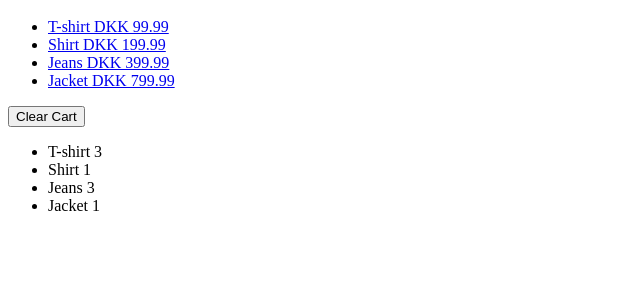
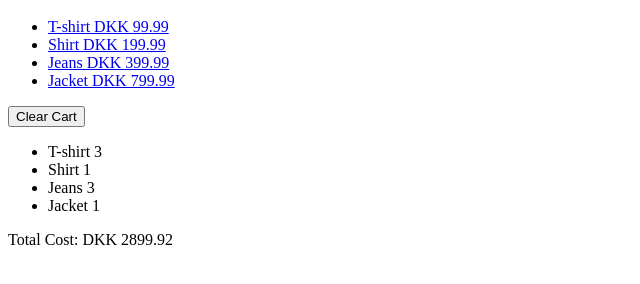
Before and after one commit to hossain24/webshop-js, a plain HTML site: page index.html in a window 1280 px wide. Shown: the part 48-332 px from the top of the page, without its empty margins (0-640 px from the left). Drawn offline with nearby package versions, Linux system fonts and the light colour scheme.

Commit message:
clear-cart function added

```diff
--- a/index.html
+++ b/index.html
@@ -26,16 +26,22 @@
     <div>
         <ul id="show-cart">
         </ul>
+
+        <div>Total Cost: DKK <span id="total-cart"></span></div>
     </div>
 
     <script>
-
         $(".add-to-cart").click(function (event) {
             event.preventDefault();
             var name = $(this).attr("data-name");
             var price = Number($(this).attr("data-price"));
 
             addItemToCart(name, price, 1);
+            displayCart();
+        });
+
+        $("#clear-cart").click(function (event) {
+            clearCart();
             displayCart();
         });
 
@@ -46,9 +52,8 @@
                 output += "<li>" + cartArray[i].name + " " + cartArray[i].count + "</li>"
             }
             $("#show-cart").html(output);
-
+            $("#total-cart").html(totalCostCount());
         }
-
 
         /*****************************/
         /** Shopping Cart Functions **/
@@ -65,6 +70,7 @@
             for (var i in cart) {
                 if (cart[i].name === name) {
                     cart[i].count += count;
+                    saveCart();
                     return;
                 }
             }
@@ -128,17 +134,15 @@
             }
             return totalCount;
         }
-
         console.log(totalItemCount())
 
         function totalCostCount() {
             var totalCost = 0;
             for (var i in cart) {
-                totalCost += cart[i].price;
+                totalCost += cart[i].price * cart[i].count;
             }
             return totalCost;
         }
-
         console.log(totalCostCount());
 
         function listCart() {
```
